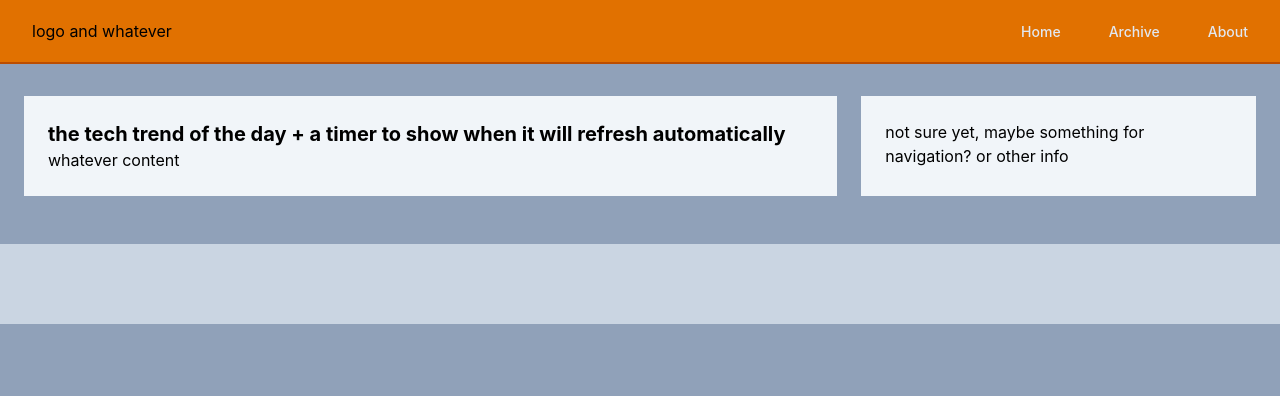
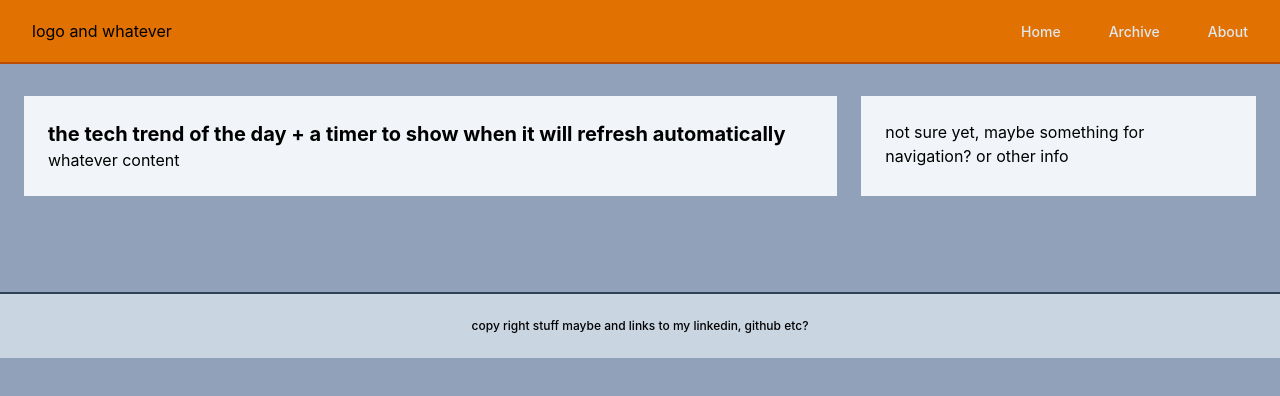
Before and after one commit to colinW1206/Tech_Trend_Analyser, a React (Vite) app in the folder frontend/: page / in a window 1280 px wide. Shown: the top 396 px of the page. Built offline with nearby package versions, Linux system fonts and the light colour scheme.

Commit message:
Frontend: update footer & begin archive

```diff
--- a/frontend/src/App.jsx
+++ b/frontend/src/App.jsx
@@ -7,7 +7,7 @@ export default function App() {
     <div className="min-h-screen bg-slate-400">
       <Navbar />
       <Dashboard />
-       <Footer />
+      <Footer />
     </div>
   )
 }
--- a/frontend/src/components/Archive.jsx
+++ b/frontend/src/components/Archive.jsx
@@ -1,6 +1,7 @@
 export default function Archive() {
     return(
         <>
+
         </>
     );
 }
--- a/frontend/src/components/Footer.jsx
+++ b/frontend/src/components/Footer.jsx
@@ -1,11 +1,18 @@
 export default function Footer() {
 
     return(
-        <div className='
-            w-full h-20
-            p-6 bg-slate-300
+        <footer className='
+            w-full bg-slate-300
+            border-t-2 border-slate-700
+            py-6 mt-12
         '>
-        </div>
+            <div className='
+                max-w-7xl mx-auto px-6
+                text-center text-xs font-medium
+            '>
+                copy right stuff maybe and links to my linkedin, github etc?
+            </div>
+        </footer>
     );
 
 }
```
